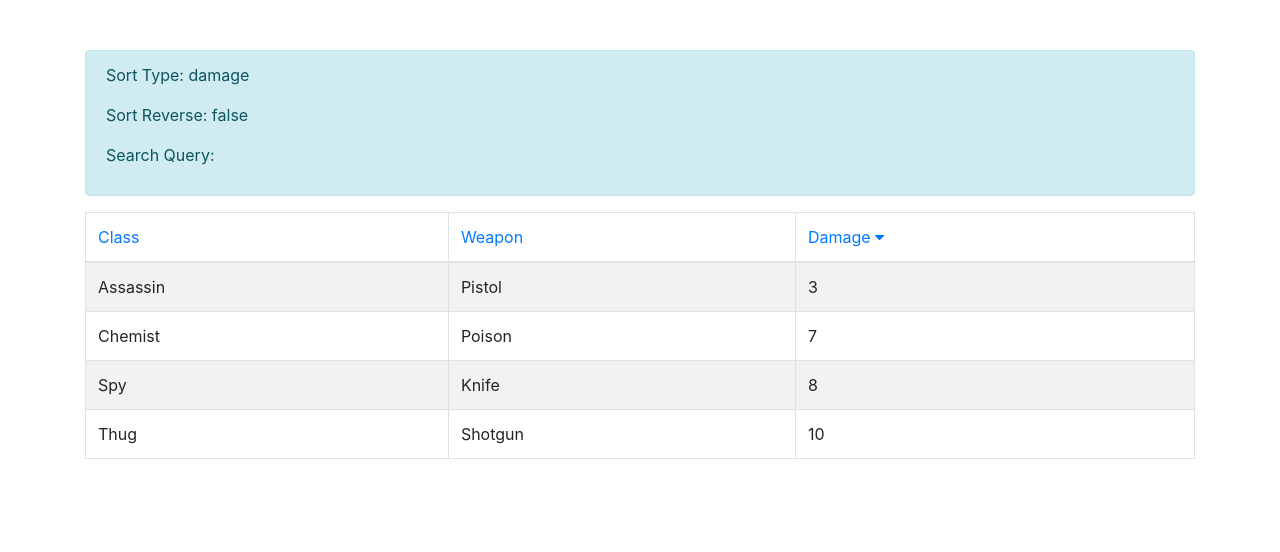
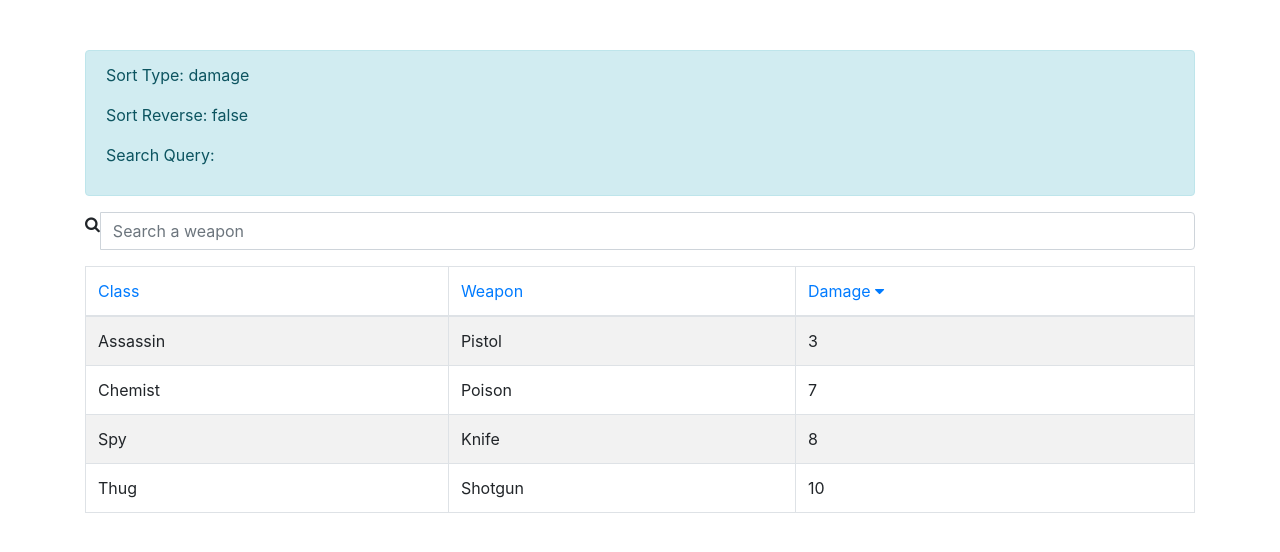
Before and after one commit to macfisher/ng-sort-filter-table, a plain HTML site: page index.html in a window 1280 px wide. Drawn offline with nearby package versions, Linux system fonts and the light colour scheme.

Commit message:
added search field and filter

```diff
--- a/index.html
+++ b/index.html
@@ -26,6 +26,16 @@
     <p>Sort Reverse: {{ sortReverse }}</p>
     <p>Search Query: {{ searchWeapon }}</p>
   </div>
+
+  <form>
+	  <div class="form-group">
+		  <div class="input-group">
+			  <div class="input-group-addon"><i class="fa fa-search"></i></div>
+
+			  <input type="text" class="form-control" placeholder="Search a weapon" ng-model="searchWeapon">
+		  </div>
+	  </div>
+  </form>
 
   <table class="table table-bordered table-striped">
 
@@ -58,7 +68,7 @@
     </thead>
 
     <tbody>
-      <tr ng-repeat="class in playerClasses | orderBy:sortType:sortReverse">
+      <tr ng-repeat="class in playerClasses | orderBy:sortType:sortReverse | filter:searchWeapon">
         <td>{{ class.name }}</td>
         <td>{{ class.weapon }}</td>
         <td>{{ class.damage }}</td>
```
